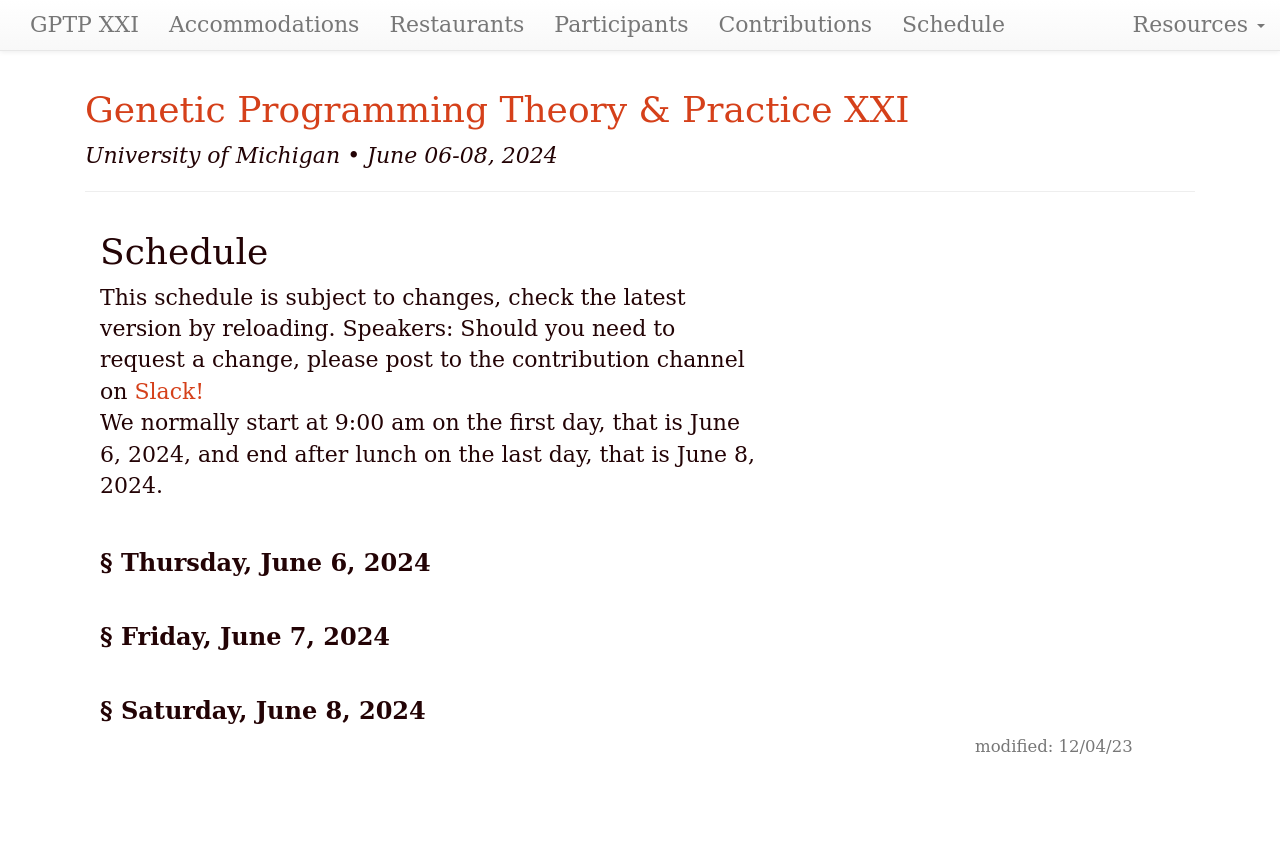
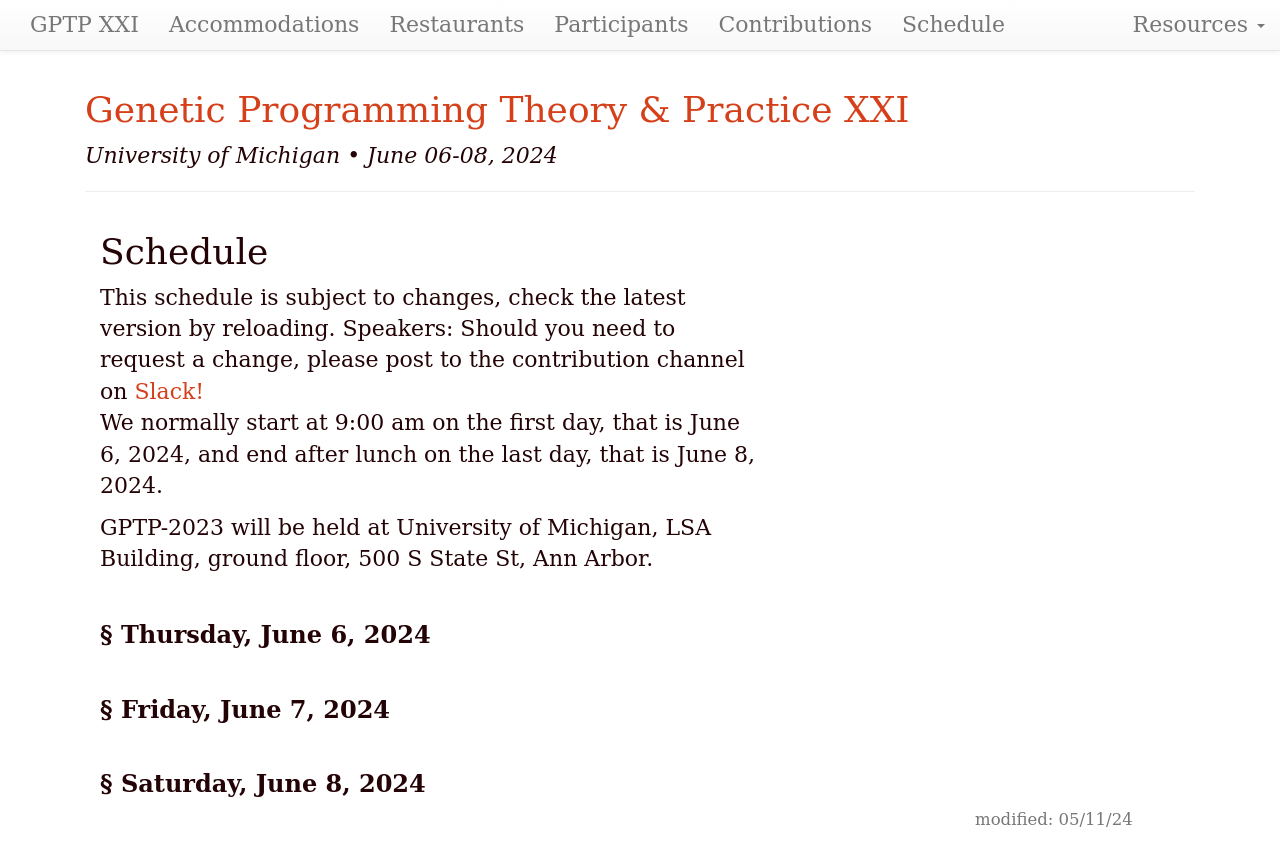
Before and after one commit to GPTP-workshop/gptp-workshop.github.io, a Jekyll site: the page built from schedule.md, in a window 1280 px wide. Shown: the top 866 px of the page. Built offline with Jekyll 4.4.1, drawn with Linux system fonts in a browser that asks for light colours; our own code applies the rules of GitHub Pages for plain Markdown files.

Commit message:
Update schedule.md

```diff
--- a/schedule.md
+++ b/schedule.md
@@ -1,6 +1,6 @@
 ---
 layout: default
-updated: "Dec 04, 2023"
+updated: "May 11, 2024"
 roman: "XXI"
 dates: "June 06-08, 2024"
 ---
@@ -10,9 +10,8 @@ dates: "June 06-08, 2024"
 This schedule is subject to  changes, check the latest version by reloading. Speakers: Should you need to request a change, please post to the contribution channel on [Slack!](https://gptp-workshops.slack.com)
 We normally start at 9:00 am on the first day, that is June 6, 2024,
 and end after lunch on the last day, that is June 8, 2024.
-<!---
-GPTP-2023 will be held at Michigan State University, in [Kellogg Hotel & Convention Center](https://https://kelloggcenter.com/), East Lansing, MI, 219 S. Harrison Rd.
--->
+
+GPTP-2023 will be held at University of Michigan, LSA Building, ground floor, 500 S State St, Ann Arbor.
 
 ### Thursday, June 6, 2024
 
```
